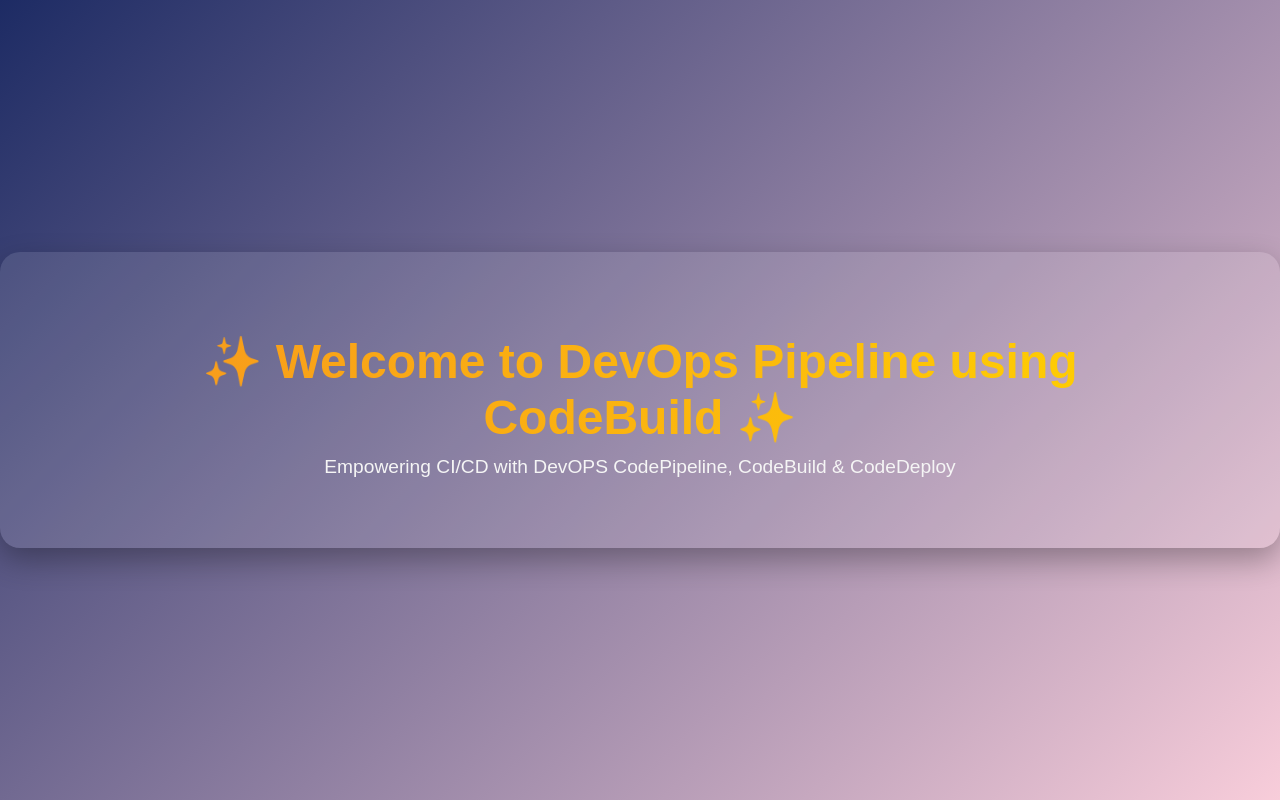
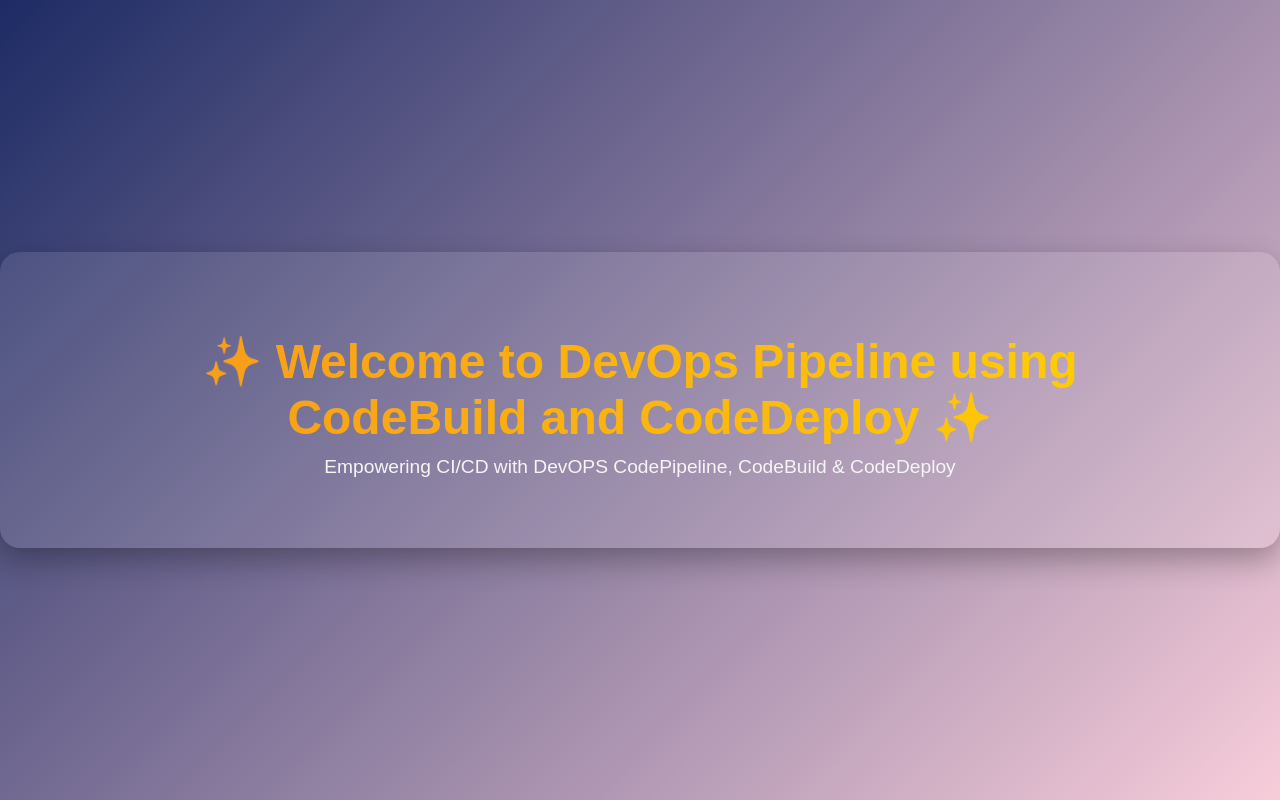
Before and after one commit to vaibhav0060/DevOps-Project-1, a plain HTML site: page index.html in a window 1280 px wide. Drawn offline with Linux system fonts and the light colour scheme.

Commit message:
Update index.html

```diff
--- a/index.html
+++ b/index.html
@@ -56,7 +56,7 @@
 </head>
 <body>
   <div class="box">
-    <h1>✨ Welcome to DevOps Pipeline using CodeBuild ✨</h1>
+    <h1>✨ Welcome to DevOps Pipeline using CodeBuild and CodeDeploy ✨</h1>
     <p>Empowering CI/CD with DevOPS CodePipeline, CodeBuild & CodeDeploy</p>
   </div>
 </body>
```
